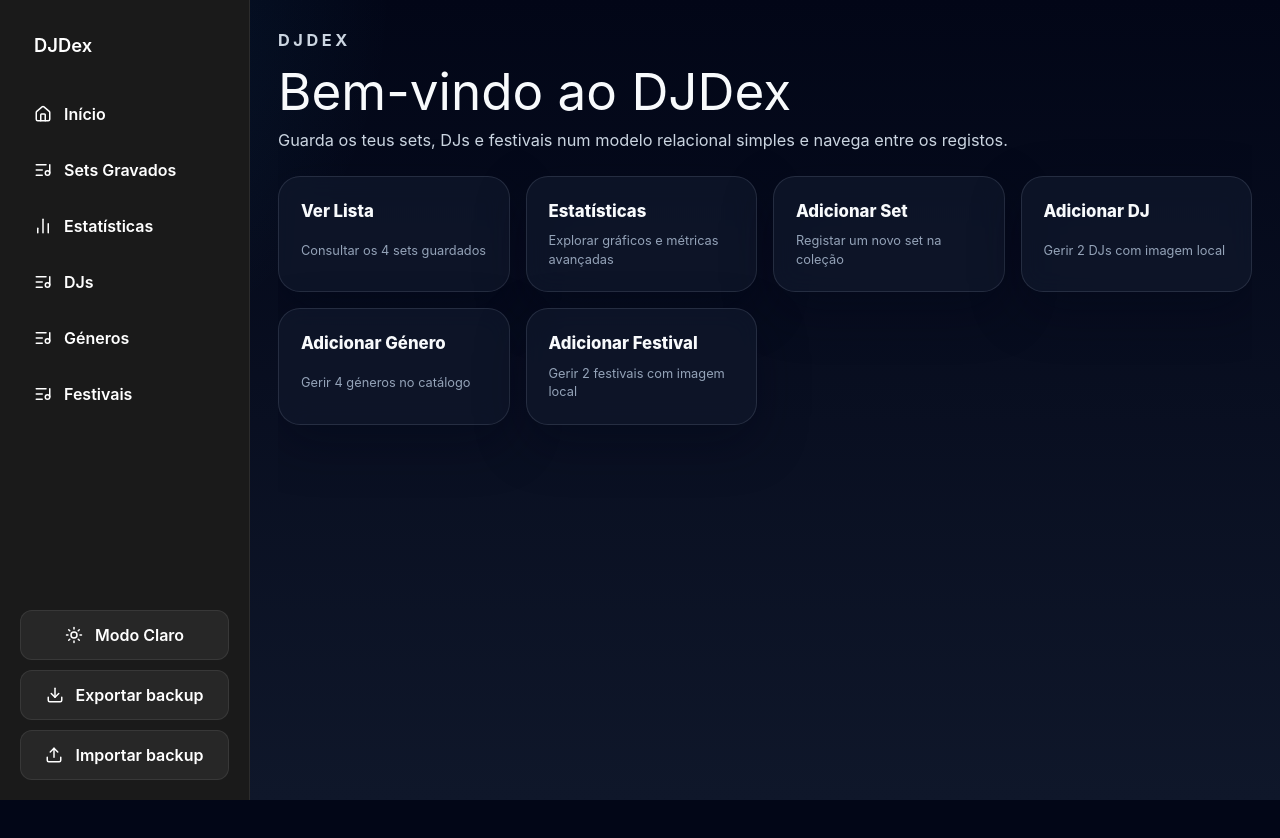
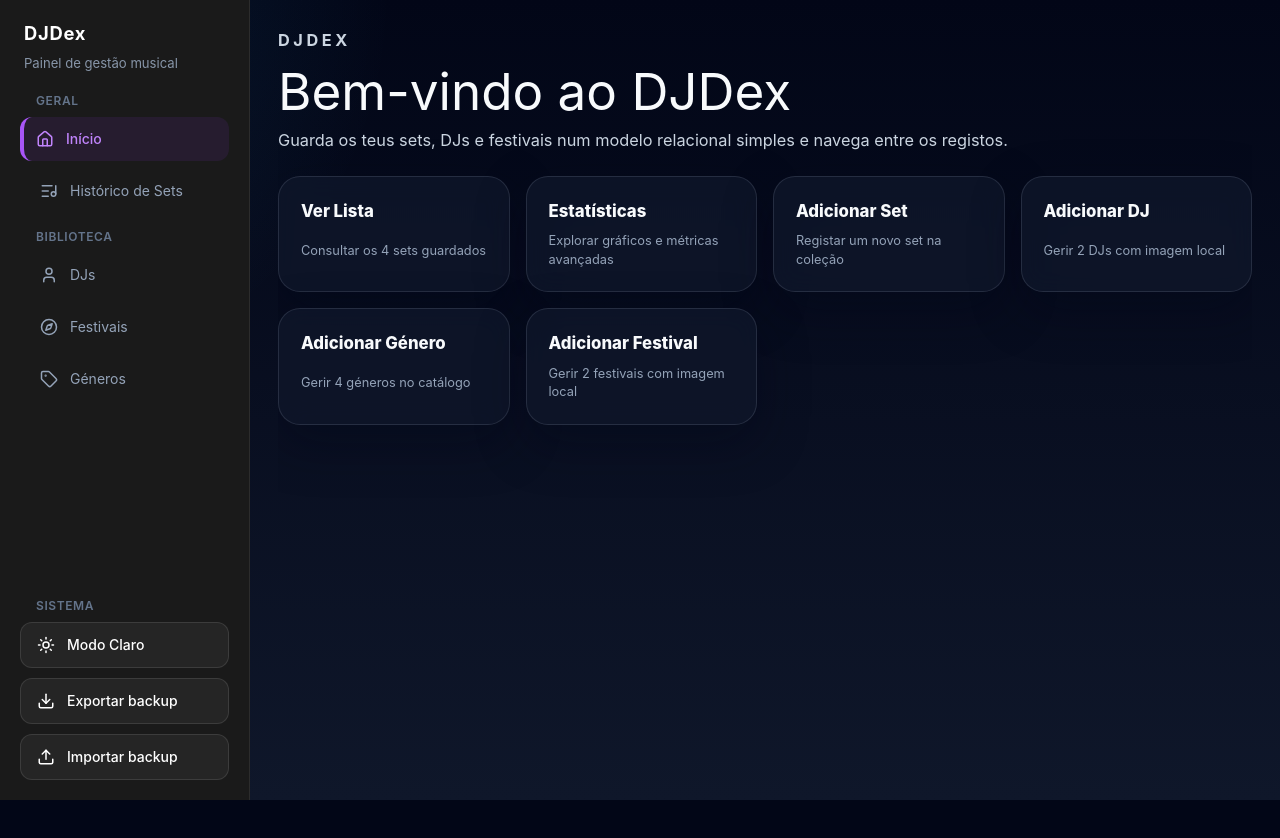
Before and after one commit to opaulosilva233/DJDex, a React (Vite) app: page / in a window 1280 px wide. Shown: the top 838 px of the page. Built offline with nearby package versions, Linux system fonts and the light colour scheme.

Commit message:
feat: refactor Navbar component for improved navigation and styling; replace Link with NavLink for active link styling and update icon usage

```diff
--- a/src/components/Navbar.jsx
+++ b/src/components/Navbar.jsx
@@ -1,7 +1,7 @@
 import { useRef, useState } from 'react'
 
-import { BarChart2, Download, Home, Loader2, ListMusic, Moon, PlusCircle, Sun, Upload } from 'lucide-react'
-import { Link } from 'react-router-dom'
+import { Compass, Download, Home, ListMusic, Loader2, Moon, Sun, Tag, Upload, User } from 'lucide-react'
+import { NavLink } from 'react-router-dom'
 
 const sidebarStyle = {
 	height: '100vh',
@@ -15,27 +15,29 @@ const sidebarStyle = {
 	flexShrink: 0,
 }
 
-const linkStyle = {
-	color: '#ffffff',
-	textDecoration: 'none',
-	fontWeight: 600,
-	padding: '12px 14px',
-	borderRadius: '12px',
-	display: 'flex',
-	alignItems: 'center',
-	gap: '12px',
-	transition: 'background-color 160ms ease, transform 160ms ease',
+const sectionTitleStyle = 'px-4 mb-2 text-xs font-semibold uppercase tracking-wider text-slate-500'
+
+const navIconStyle = 'shrink-0 transition-transform duration-200 ease-out group-hover:translate-x-1'
+
+function getNavLinkClassName({ isActive }) {
+	return [
+		'group flex items-center gap-3 rounded-xl border-l-4 py-3 pr-4 text-sm transition-all duration-200',
+		isActive
+			? 'border-purple-500 bg-purple-600/10 pl-3 font-medium text-purple-400'
+			: 'border-transparent pl-4 text-slate-400 hover:bg-slate-800/40 hover:text-white',
+	].join(' ')
 }
 
+function getActionButtonClassName(isDark, extraClassName = '') {
+	const toneClassName = isDark
+		? 'border-white/10 bg-white/5 text-white hover:bg-white/10 hover:shadow-[0_12px_28px_rgba(0,0,0,0.24)]'
+		: 'border-slate-200 bg-slate-50 text-slate-900 hover:bg-slate-100 hover:shadow-[0_12px_28px_rgba(15,23,42,0.08)]'
 
-const actionButtonStyle = {
-	...linkStyle,
-	justifyContent: 'center',
-	background: 'rgba(255, 255, 255, 0.06)',
-	border: '1px solid rgba(255, 255, 255, 0.08)',
-	cursor: 'pointer',
-	width: '100%',
-	transition: 'background-color 220ms ease, border-color 220ms ease, color 220ms ease, transform 220ms ease, box-shadow 220ms ease',
+	return [
+		'group flex w-full items-center gap-3 rounded-xl border px-4 py-3 text-sm font-medium transition-all duration-300 hover:scale-[1.02] active:scale-[0.98] focus:outline-none focus-visible:ring-2 focus-visible:ring-purple-500/50',
+		toneClassName,
+		extraClassName,
+	].join(' ')
 }
 
 const modalOverlayStyle = {
@@ -69,16 +71,17 @@ const modalActionsStyle = {
 	flexWrap: 'wrap',
 }
 
-const modalCancelStyle = {
-	...actionButtonStyle,
+const modalButtonBaseStyle = {
 	width: 'auto',
 	paddingInline: '16px',
 }
 
+const modalCancelStyle = {
+	...modalButtonBaseStyle,
+}
+
 const modalConfirmStyle = {
-	...actionButtonStyle,
-	width: 'auto',
-	paddingInline: '16px',
+	...modalButtonBaseStyle,
 	background: 'rgba(255, 97, 97, 0.16)',
 	border: '1px solid rgba(255, 97, 97, 0.22)',
 }
@@ -107,17 +110,8 @@ export default function Navbar({ generos, djs, festivais, sets, handleImportAllD
 		borderRight: isDark ? '1px solid rgba(255, 255, 255, 0.08)' : '1px solid rgba(15, 23, 42, 0.12)',
 	}
 
-	const resolvedLinkStyle = {
-		...linkStyle,
-		color: isDark ? '#ffffff' : '#0f172a',
-	}
-
-	const resolvedActionButtonStyle = {
-		...actionButtonStyle,
-		background: isDark ? 'rgba(255, 255, 255, 0.06)' : 'rgba(15, 23, 42, 0.04)',
-		border: isDark ? '1px solid rgba(255, 255, 255, 0.08)' : '1px solid rgba(15, 23, 42, 0.12)',
-		color: isDark ? '#ffffff' : '#0f172a',
-	}
+	const actionButtonClassName = getActionButtonClassName(isDark)
+	const modalActionButtonClassName = getActionButtonClassName(isDark, 'hover:brightness-110')
 
 	const resolvedModalStyle = {
 		...modalStyle,
@@ -144,6 +138,10 @@ export default function Navbar({ generos, djs, festivais, sets, handleImportAllD
 		link.click()
 		link.remove()
 		URL.revokeObjectURL(url)
+	}
+
+	function openImportPicker() {
+		fileInputRef.current?.click()
 	}
 
 	function importData(event) {
@@ -201,62 +199,71 @@ export default function Navbar({ generos, djs, festivais, sets, handleImportAllD
 
 	return (
 		<nav style={resolvedSidebarStyle}>
-			<Link to="/" style={{ ...resolvedLinkStyle, fontSize: '1.15rem', marginBottom: '18px' }}>
-				DJDex
-			</Link>
-
-			<div style={{ display: 'flex', flexDirection: 'column', gap: '8px' }}>
-				<Link to="/" style={resolvedLinkStyle}>
-					<Home size={18} />
-					<span>Início</span>
-				</Link>
-				<Link to="/lista" style={resolvedLinkStyle}>
-					<ListMusic size={18} />
-					<span>Sets Gravados</span>
-				</Link>
-				<Link to="/estatisticas" style={resolvedLinkStyle}>
-					<BarChart2 size={18} />
-					<span>Estatísticas</span>
-				</Link>
-
-				<Link to="/djs" style={resolvedLinkStyle}>
-					<ListMusic size={18} />
-					<span>DJs</span>
-				</Link>
-				<Link to="/generos" style={resolvedLinkStyle}>
-					<ListMusic size={18} />
-					<span>Géneros</span>
-				</Link>
-				<Link to="/festivais" style={resolvedLinkStyle}>
-					<ListMusic size={18} />
-					<span>Festivais</span>
-				</Link>
+			<div style={{ marginBottom: '20px', padding: '0 4px' }}>
+				<div style={{ fontSize: '1.15rem', fontWeight: 700, letterSpacing: '0.04em' }}>DJDex</div>
+				<p style={{ margin: '6px 0 0', color: isDark ? 'rgba(148, 163, 184, 0.9)' : 'rgba(71, 85, 105, 0.9)', fontSize: '0.82rem' }}>
+					Painel de gestão musical
+				</p>
 			</div>
 
-			<div style={{ marginTop: 'auto', display: 'flex', flexDirection: 'column', gap: '10px' }}>
-				<button type="button" onClick={(event) => toggleDarkMode(event)} style={resolvedActionButtonStyle}>
+			<div style={{ display: 'flex', flexDirection: 'column', gap: '16px', flex: 1 }}>
+				<section>
+					<h2 className={sectionTitleStyle}>GERAL</h2>
+					<div style={{ display: 'flex', flexDirection: 'column', gap: '8px' }}>
+						<NavLink to="/" end className={getNavLinkClassName}>
+							<Home size={18} className={navIconStyle} />
+							<span>Início</span>
+						</NavLink>
+						<NavLink to="/lista" className={getNavLinkClassName}>
+							<ListMusic size={18} className={navIconStyle} />
+							<span>Histórico de Sets</span>
+						</NavLink>
+					</div>
+				</section>
+
+				<section>
+					<h2 className={sectionTitleStyle}>BIBLIOTECA</h2>
+					<div style={{ display: 'flex', flexDirection: 'column', gap: '8px' }}>
+						<NavLink to="/djs" className={getNavLinkClassName}>
+							<User size={18} className={navIconStyle} />
+							<span>DJs</span>
+						</NavLink>
+						<NavLink to="/festivais" className={getNavLinkClassName}>
+							<Compass size={18} className={navIconStyle} />
+							<span>Festivais</span>
+						</NavLink>
+						<NavLink to="/generos" className={getNavLinkClassName}>
+							<Tag size={18} className={navIconStyle} />
+							<span>Géneros</span>
+						</NavLink>
+					</div>
+				</section>
+
+				<section style={{ marginTop: 'auto' }}>
+					<h2 className={sectionTitleStyle}>SISTEMA</h2>
+					<div style={{ display: 'flex', flexDirection: 'column', gap: '10px' }}>
+						<button type="button" onClick={(event) => toggleDarkMode(event)} className={actionButtonClassName}>
 							<span
-						style={{
-							display: 'inline-flex',
-							transform: darkMode ? 'rotate(0deg) scale(1)' : 'rotate(-90deg) scale(0.92)',
-							transition: 'transform 240ms ease',
-						}}
+								className="inline-flex transition-transform duration-300 ease-out group-hover:translate-x-1"
+								style={{ transform: darkMode ? 'rotate(0deg) scale(1)' : 'rotate(-90deg) scale(0.92)' }}
 							>
 								{darkMode ? <Sun size={18} /> : <Moon size={18} />}
 							</span>
 							<span>{darkMode ? 'Modo Claro' : 'Modo Escuro'}</span>
 						</button>
 
-				<button type="button" onClick={exportData} style={resolvedActionButtonStyle}>
-					<Download size={18} />
+						<button type="button" onClick={exportData} className={modalActionButtonClassName}>
+							<Download size={18} className={navIconStyle} />
 							<span>Exportar backup</span>
 						</button>
 
-				<label style={resolvedActionButtonStyle}>
-					<Upload size={18} />
+						<button type="button" onClick={openImportPicker} className={modalActionButtonClassName}>
+							<Upload size={18} className={navIconStyle} />
 							<span>Importar backup</span>
+						</button>
 						<input ref={fileInputRef} type="file" accept=".json" style={{ display: 'none' }} onChange={importData} />
-				</label>
+					</div>
+				</section>
 			</div>
 
 			{isImportModalOpen ? (
@@ -268,7 +275,7 @@ export default function Navbar({ generos, djs, festivais, sets, handleImportAllD
 							</h2>
 							{isImporting ? (
 								<div style={{ ...resolvedModalLoadingStyle, marginTop: '12px' }}>
-									<Loader2 size={18} className="spin-icon" />
+									<Loader2 size={18} className="animate-spin" />
 									<span style={{ color: 'rgba(255, 255, 255, 0.82)', lineHeight: 1.5 }}>
 										A importar o backup. Aguarda um momento.
 									</span>
@@ -281,10 +288,10 @@ export default function Navbar({ generos, djs, festivais, sets, handleImportAllD
 						</div>
 
 						<div style={modalActionsStyle}>
-							<button type="button" onClick={cancelImport} style={modalCancelStyle} disabled={isImporting}>
+							<button type="button" onClick={cancelImport} style={modalCancelStyle} disabled={isImporting} className={modalActionButtonClassName}>
 								Cancelar
 							</button>
-							<button type="button" onClick={confirmImport} style={modalConfirmStyle} disabled={isImporting}>
+							<button type="button" onClick={confirmImport} style={modalConfirmStyle} disabled={isImporting} className={modalActionButtonClassName}>
 								{isImporting ? 'A importar...' : 'Continuar'}
 							</button>
 						</div>
```
Lines whose indentation alone changed are shown as unchanged.
